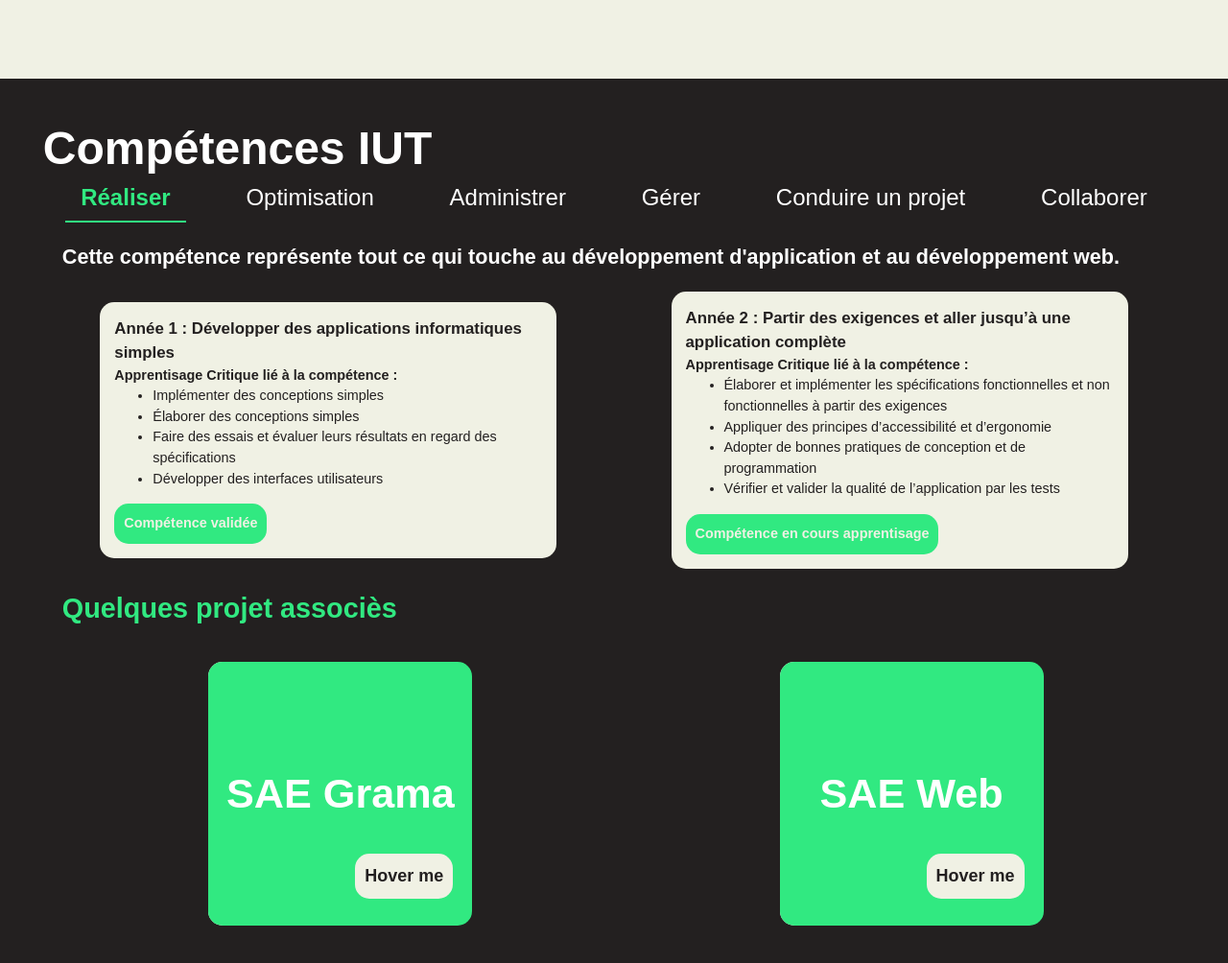
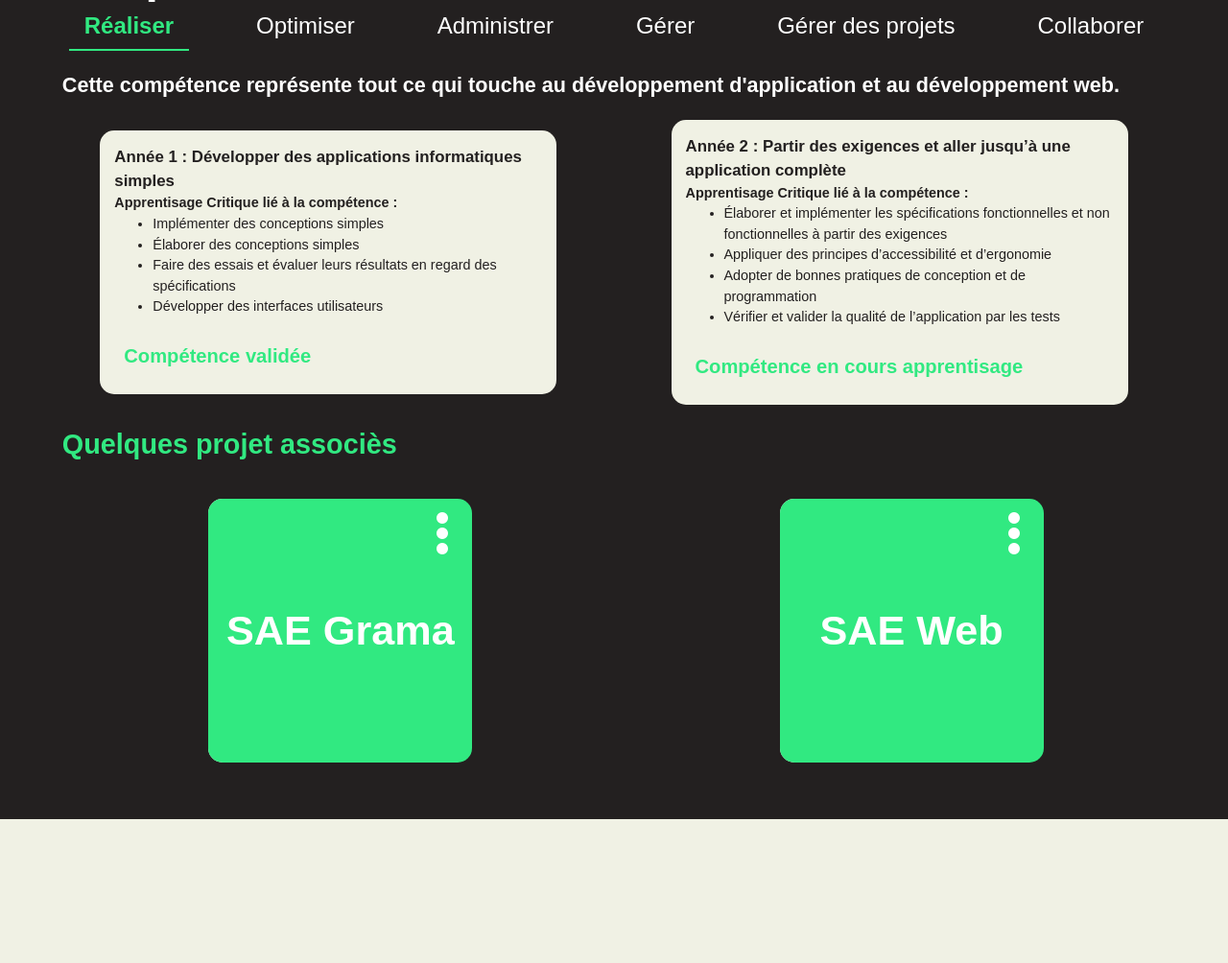
Before and after one commit to SkyalphaBe/Portfolio, a plain HTML site: page index.html in a window 1280 px wide. Shown: the part 2829-3833 px from the top of the page at 96% size. After the commit the page ends 3683 px from the top, so only its background shows below. Drawn offline with Linux system fonts and the light colour scheme.

Commit message:
modification de style + card prject fini

```diff
--- a/index.html
+++ b/index.html
@@ -122,7 +122,7 @@
                            <div class="projectCard">
                                <div class="cardText">
                                    <h1>SAE Grama</h1>
-                                   <span>Hover me</span>
+                                    <button class="btnMenuCard"><img class="menuCard" src="img/icons8-menu-vertical-100.png"></button>
                                </div>
                                <div class="cardBody">
                                    <h3>Ce projet m'a permis</h3>
@@ -136,7 +136,7 @@
                             <div class="projectCard">
                                 <div class="cardText">
                                     <h1>SAE Web</h1>
-                                    <span>Hover me</span>
+                                    <button class="btnMenuCard"><img class="menuCard" src="img/icons8-menu-vertical-100.png"></button>
                                 </div>
                                 <div class="cardBody">
                                     <h3>Ce projet m'a permis</h3>
@@ -150,7 +150,7 @@
                         </div>
                     </div>
                     <input type="radio" class="tabs__radio" name="competence" id="tab2">
-                    <label for="tab2" class="tabs__label">Optimisation</label>
+                    <label for="tab2" class="tabs__label">Optimiser</label>
                     <div class="tabs__content">
                         <h2>Cette compétence représente la capacité à fournir des solutions informatiques efficaces et optimiser pour maximiser les performances </h2>
                         <div class="Annee">
@@ -181,7 +181,7 @@
                             <div class="projectCard">
                                 <div class="cardText">
                                     <h1>SAE Algo</h1>
-                                    <span>Hover me</span>
+                                    <button class="btnMenuCard"><img class="menuCard" src="img/icons8-menu-vertical-100.png"></button>
                                 </div>
                                 <div class="cardBody">
                                     <h3>Ce projet m'a permis</h3>
@@ -195,7 +195,7 @@
                             <div class="projectCard">
                                 <div class="cardText">
                                     <h1>SAE Grama</h1>
-                                    <span>Hover me</span>
+                                    <button class="btnMenuCard"><img class="menuCard" src="img/icons8-menu-vertical-100.png"></button>
                                 </div>
                                 <div class="cardBody">
                                     <h3>Ce projet m'a permis</h3>
@@ -253,7 +253,7 @@
                             <div class="projectCard">
                                 <div class="cardText">
                                     <h1>SAE poste de dev</h1>
-                                    <span>Hover me</span>
+                                    <button class="btnMenuCard"><img class="menuCard" src="img/icons8-menu-vertical-100.png"></button>
                                 </div>
                                 <div class="cardBody">
                                     <h3>Ce projet m'a permis</h3>
@@ -298,7 +298,7 @@
                             <div class="projectCard">
                                 <div class="cardText">
                                     <h1>SAE Junior dev (SQL)</h1>
-                                    <span>Hover me</span>
+                                    <button class="btnMenuCard"><img class="menuCard" src="img/icons8-menu-vertical-100.png"></button>
                                 </div>
                                 <div class="cardBody">
                                     <h3>Ce projet m'a permis</h3>
@@ -311,7 +311,7 @@
                             <div class="projectCard">
                                 <div class="cardText">
                                     <h1>SAE Power BI</h1>
-                                    <span>Hover me</span>
+                                    <button class="btnMenuCard"><img class="menuCard" src="img/icons8-menu-vertical-100.png"></button>
                                 </div>
                                 <div class="cardBody">
                                     <h3>Ce projet m'a permis</h3>
@@ -325,7 +325,7 @@
                     </div>
 
                     <input type="radio" class="tabs__radio" name="competence" id="tab5">
-                    <label for="tab5" class="tabs__label">Conduire un projet </label>
+                    <label for="tab5" class="tabs__label">Gérer des projets </label>
                     <div class="tabs__content">
                         <h2>Cette compétence correspond à l'organiser et le pilotage d'un projet informatique avec des méthodes classiques ou agiles</h2>
                         <div class="Annee">
@@ -356,7 +356,7 @@
                             <div class="projectCard">
                                 <div class="cardText">
                                     <h1>SAE Economie</h1>
-                                    <span>Hover me</span>
+                                    <button class="btnMenuCard"><img class="menuCard" src="img/icons8-menu-vertical-100.png"></button>
                                 </div>
                                 <div class="cardBody">
                                     <h3>Ce projet m'a permis</h3>
@@ -370,7 +370,7 @@
                             <div class="projectCard">
                                 <div class="cardText">
                                     <h1>SAE GPI</h1>
-                                    <span>Hover me</span>
+                                    <button class="btnMenuCard"><img class="menuCard" src="img/icons8-menu-vertical-100.png"></button>
                                 </div>
                                 <div class="cardBody">
                                     <h3>Ce projet m'a permis</h3>
@@ -415,7 +415,7 @@
                             <div class="projectCard">
                                 <div class="cardText">
                                     <h1>SAE Comm</h1>
-                                    <span>Hover me</span>
+                                    <button class="btnMenuCard"><img class="menuCard" src="img/icons8-menu-vertical-100.png"></button>
                                 </div>
                                 <div class="cardBody">
                                     <h3>Ce projet m'a permis</h3>
@@ -428,7 +428,7 @@
                             <div class="projectCard">
                                 <div class="cardText">
                                     <h1>SAE reccueil des besoins</h1>
-                                    <span>Hover me</span>
+                                    <button class="btnMenuCard"><img class="menuCard" src="img/icons8-menu-vertical-100.png"></button>
                                 </div>
                                 <div class="cardBody">
                                     <h3>Ce projet m'a permis</h3>
--- a/index.js
+++ b/index.js
@@ -1,7 +1,18 @@
 const header = document.querySelector(".site-header");
+const cards = document.querySelectorAll(".projectCard");
 let oldScrollY = document.body.scrollTop;
 
-
+cards.forEach(card=>{
+    let check = false;
+    card.querySelector("button")?.addEventListener("click",()=>{
+        if (check === false){
+            card.querySelector(".cardBody").style.translate = "100% 0";
+        } else {
+            card.querySelector(".cardBody").style.translate = "";
+        }
+        check = !check
+    })
+})
 document.addEventListener("scroll",()=>{
     if (oldScrollY<=0){
         header.classList.remove('hide');
--- a/scss/accueil.scss
+++ b/scss/accueil.scss
@@ -169,11 +169,12 @@ a{
     background-color: #F0F1E4;
     min-height: 100vh;
     font-family: NeueHaasGrotesk, sans-serif;
-    padding: 10% 3.5% 10% 3.5%;
+    padding:3%;
     width: 100%;
 
     h1{
         font-size: 3em;
+        color: var(--green);
     }
 }
 .title-projet{
@@ -195,7 +196,7 @@ a{
 .card{
     display: flex;
     flex-direction: column;
-    background-color: var(--green);
+    background-color:#232020;
     font-family: NeueHaasGrotesk, sans-serif;
     color: #F0F1E4;
     border-radius: 15px;
@@ -218,6 +219,12 @@ a{
         max-width: 100%;
         border-top-left-radius: 15px;
         border-top-right-radius: 15px;
+        filter: grayscale(100%);
+    }
+    &:hover{
+        img{
+            filter: grayscale(0%);
+        }
     }
 
     p{
@@ -235,10 +242,6 @@ a{
 
 .card:hover{
     scale: 1.05;
-
-    .GitHub{
-        color: var(--cream);
-    }
 }
 /*-----------------------------------------------------Compétence---------------------------------------------------------------*/
 .competence{
@@ -332,16 +335,23 @@ a{
         background-color: var(--green);
         text-align: center;
 
-        span{
-            font-size: large;
+        button{
+            position: absolute;
+            top: 10px;
+            right: 0;
+            background-color: transparent;
+            border: none;
+            transition: 0.3s all;
+
+            &:hover{
+                scale: 1.1;
+            }
+        }
+        .menuCard{
             font-weight: bold;
-            position: absolute;
-            background-color: #F0F1E4;
-            border-radius: 15px;
-            color: #232020;
-            padding: 10px;
-            top: 200px;
-            right: 20px;
+            padding: 0;
+            color: #FFFFFF;
+            height: 50px;
         }
     }
 
@@ -360,11 +370,9 @@ a{
         padding: 1.25em;
     }
 
-    &:hover{
-        .cardBody{
-            border-radius: 0 15px 15px 0;
-            translate: 95% 0;
-        }
+    .cardBodyAfter{
+        border-radius: 0 15px 15px 0;
+        translate: 95% 0;
     }
 }
 
@@ -384,10 +392,11 @@ a{
     height: 40%;
 
     .valide{
+        font-size: 1.4em;
+        font-weight: bold;
         margin-top:15px ;
-        background-color: var(--green);
         border-radius: 15px;
-        color: var(--cream);
+        color:var(--green);
         padding: 10px;
         width: fit-content;
     }
```
Also changed, not shown: css/accueil.css, img/arrow.png (deleted), img/icons8-menu-vertical-100.png (added), 1 other file.
